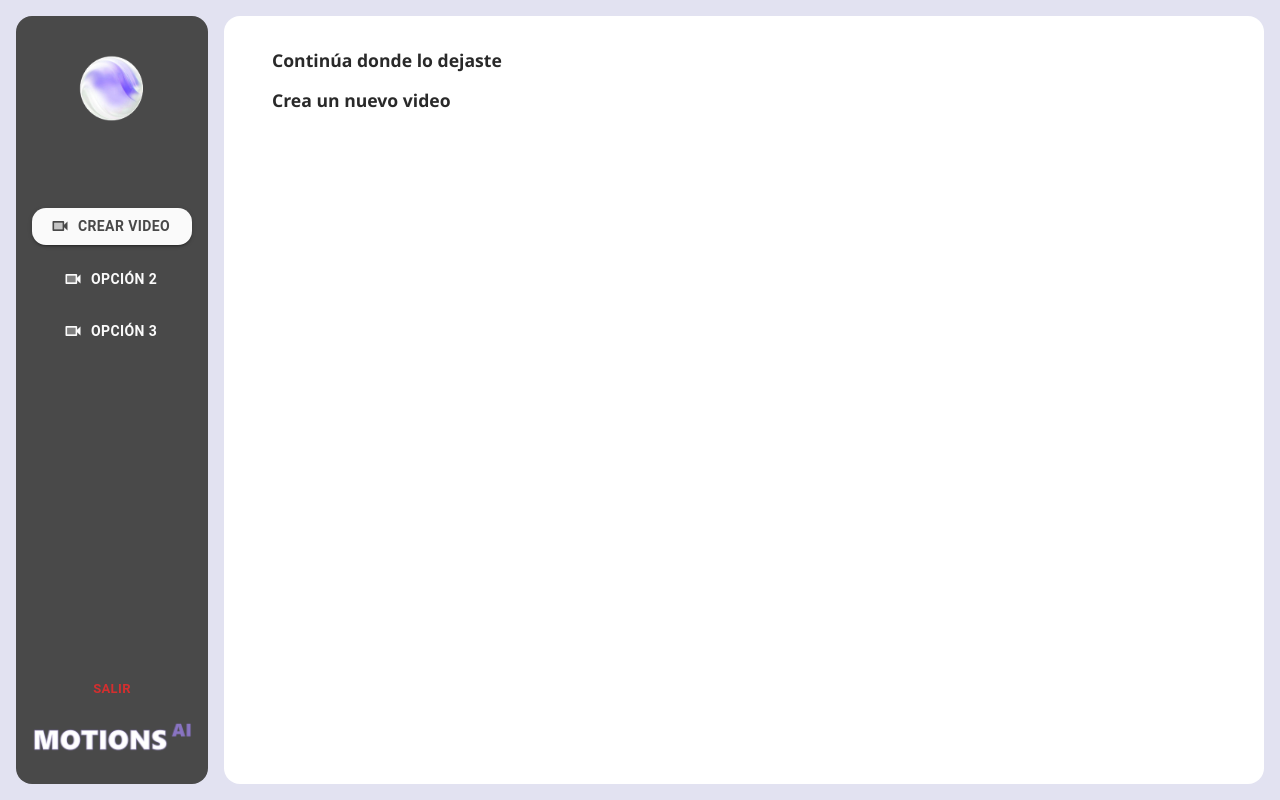
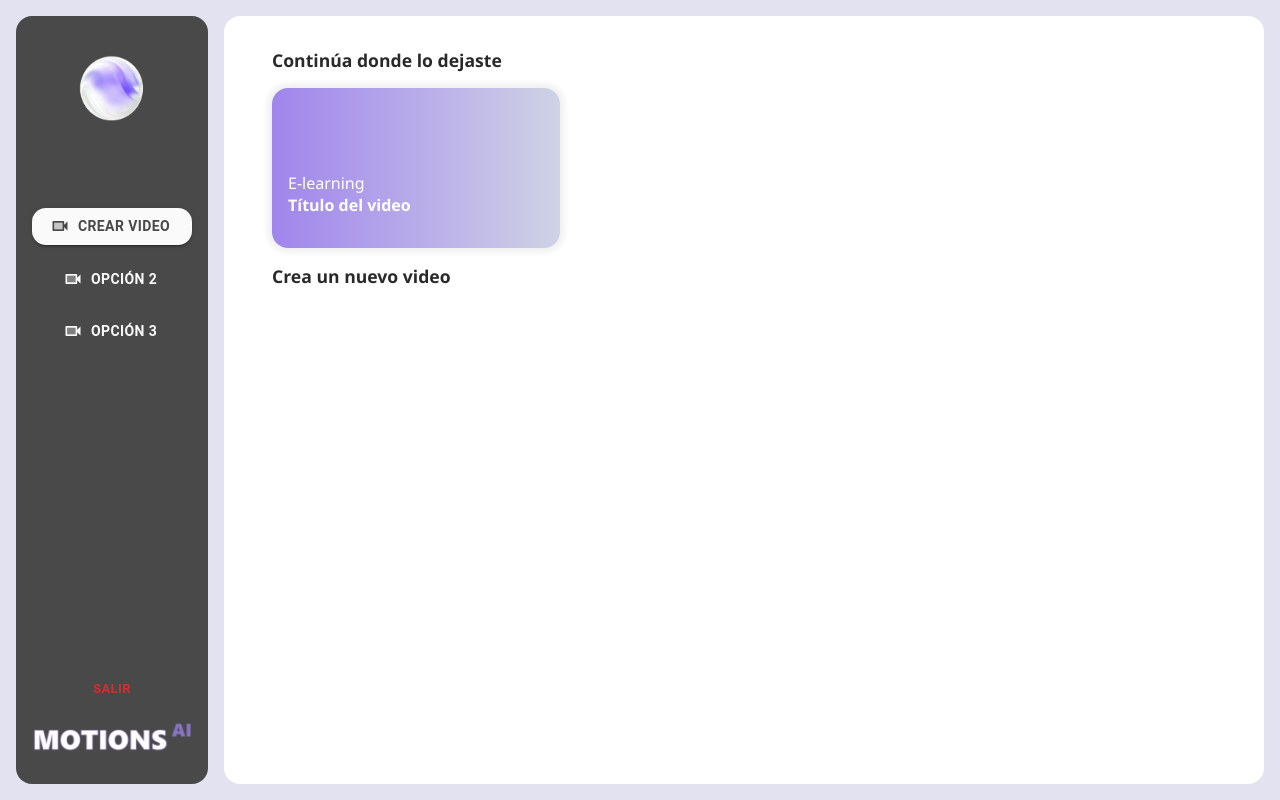
Before and after one commit to LeoLeto/Motions, a React (Vite) app in the folder client/: page /dashboard in a window 1280 px wide. Built offline with nearby package versions, Linux system fonts and the light colour scheme.

Commit message:
Option card base

```diff
--- /dev/null
+++ b/client/src/components/DashboardOptionCard/DashboardOptionCard.css
@@ -0,0 +1,26 @@
+.dashboardOptionCard {
+    display       : flex;
+    flex-direction: column;
+    background    : rgb(160, 133, 236);
+    background    : linear-gradient(90deg, rgba(160, 133, 236, 1) 0%, rgba(207, 210, 229, 1) 100%);
+    width         : 18rem;
+    height        : 10rem;
+    border-radius : 1rem;
+    padding       : 2rem 1rem;
+    color         : white;
+    box-shadow    : 0px 0px 7px 4px #00000012;
+    transition    : .3s;
+}
+
+.dashboardOptionCard:hover {
+    box-shadow: 0px 0px 14px 7px #00000012;
+    cursor    : pointer;
+}
+
+.dashboardOptionCard :first-child {
+    margin-top: auto;
+}
+
+.dashboardOptionCard :last-child {
+    font-weight: 600;
+}
--- /dev/null
+++ b/client/src/components/DashboardOptionCard/DashboardOptionCard.tsx
@@ -0,0 +1,10 @@
+import "./DashboardOptionCard.css";
+
+export default function DashboardOptionCard() {
+  return (
+    <div className="dashboardOptionCard">
+      <div>E-learning</div>
+      <div>Título del video</div>
+    </div>
+  );
+}
--- a/client/src/components/layout/SidebarLayout.tsx
+++ b/client/src/components/layout/SidebarLayout.tsx
@@ -4,6 +4,7 @@ import { VideocamTwoTone } from "@mui/icons-material";
 import Button from "@mui/material/Button";
 import orb from "../../assets/img/temp_orb.png";
 import logo from "../../assets/img/logo.png";
+import DashboardOptionCard from "../DashboardOptionCard/DashboardOptionCard";
 // interface SidebarLayoutProps {
 //   children: ReactNode;
 // }
@@ -45,6 +46,7 @@ export default function SidebarLayout() {
       </div>
       <div className="mainCard">
         <div className="title">Continúa donde lo dejaste</div>
+        <DashboardOptionCard />
         <div className="title">Crea un nuevo video</div>
       </div>
     </div>
--- a/client/src/main.tsx
+++ b/client/src/main.tsx
@@ -1,3 +1,4 @@
+import "./index.scss";
 import { createTheme, ThemeProvider } from "@mui/material";
 import { grey } from "@mui/material/colors";
 import React from "react";
@@ -8,8 +9,7 @@ import {
   RouterProvider,
 } from "react-router-dom";
 import SidebarLayout from "./components/layout/SidebarLayout.tsx";
-import Login from "./components/login/Login.tsx";
-import "./index.scss";
+import Login from "./pages/login/Login.tsx";
 
 const router = createBrowserRouter([
   { path: "*", element: <Navigate to="/dashboard" replace /> },
```
Also changed, not shown: client/src/pages/login/Login.tsx (renamed from client/src/components/login/Login.tsx).
